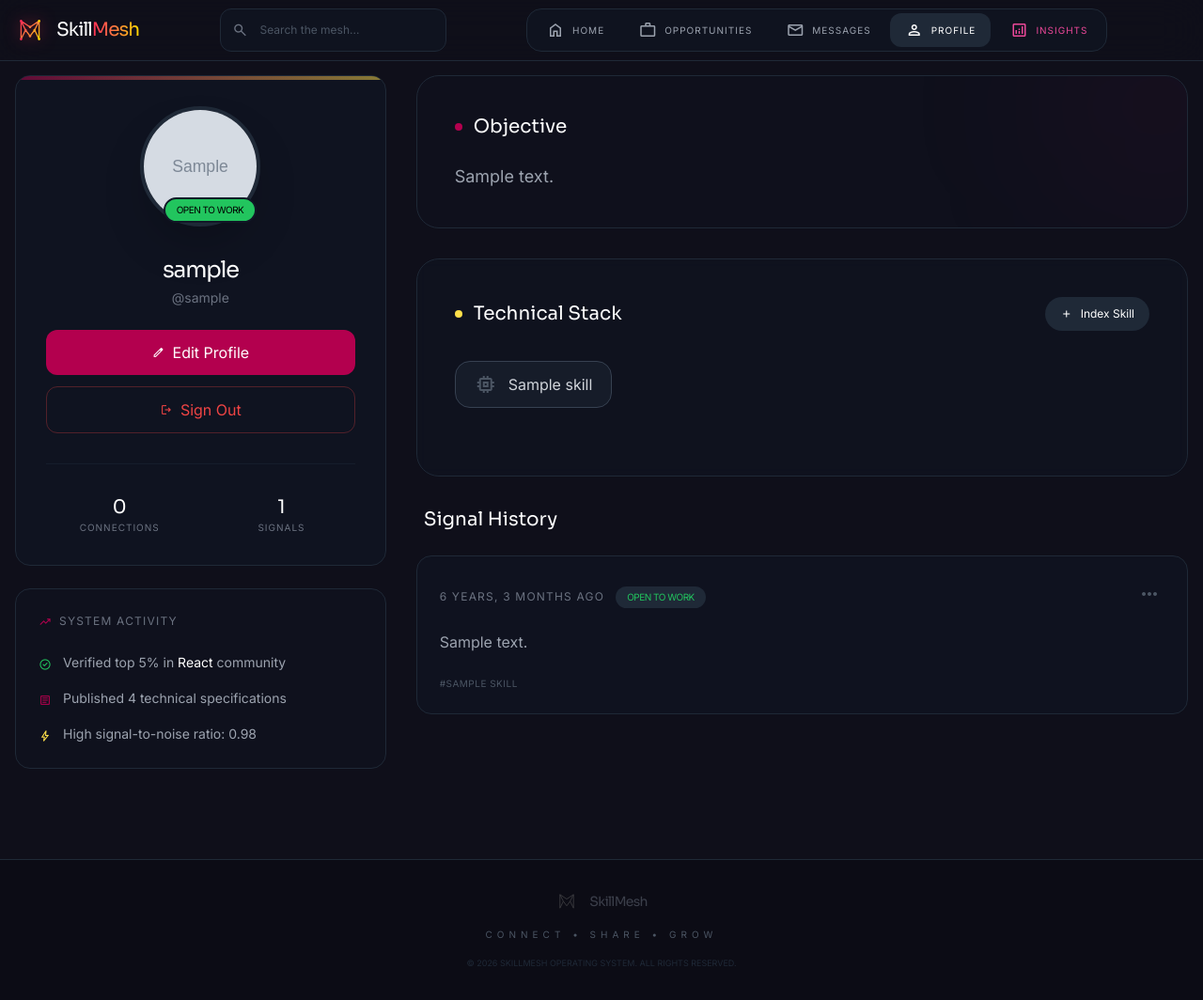
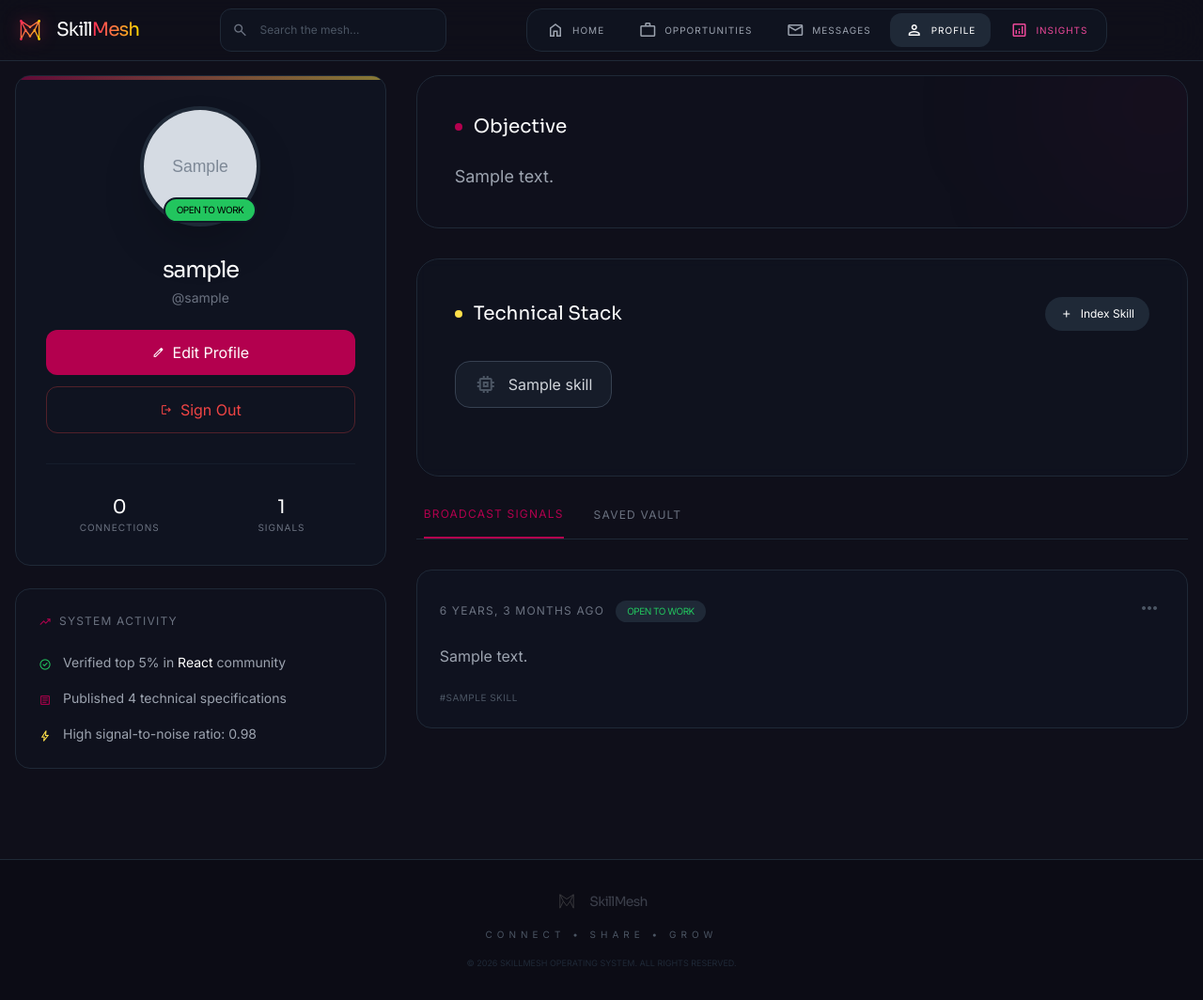
Before and after one commit to Tamore/SkillMesh, a Django app: page /profile/ in a window 1280 px wide. Shown: the whole page at 94% size. Run offline with Django 5.2, Linux system fonts and the light colour scheme; a user stored in the database is signed in; tables that the repository leaves empty hold one stand-in row (values such as "Sample post"); grey boxes marked "Sample" are stand-in pictures; some libraries are stand-ins or nearby versions.

Commit message:
feat: add Saved Vault tab to profile. Implements dynamic tab switching and retrieval of saved signals.

```diff
--- a/core/templates/core/profile.html
+++ b/core/templates/core/profile.html
@@ -132,9 +132,20 @@
             {% endif %}
         </section>
 
+        <!-- Tab Switcher -->
+        <div class="flex gap-8 border-b border-gray-800 px-2">
+            <button onclick="switchTab('signals')" id="signals-tab" class="pb-4 text-xs font-800 uppercase tracking-widest text-primary-container border-b-2 border-primary-container transition-all">
+                Broadcast Signals
+            </button>
+            {% if user == profile.user %}
+            <button onclick="switchTab('saved')" id="saved-tab" class="pb-4 text-xs font-800 uppercase tracking-widest text-gray-500 hover:text-white transition-all">
+                Saved Vault
+            </button>
+            {% endif %}
+        </div>
+
         <!-- Signal History (Recent Posts) -->
-        <section class="space-y-6">
-            <h3 class="text-xl font-sora font-800 text-white px-2">Signal History</h3>
+        <section id="signals-content" class="space-y-6">
             {% for post in profile.user.posts.all|dictsortreversed:"created_at" %}
                 <article class="bg-gray-900/40 border border-gray-800 rounded-2xl p-6 hover:border-gray-700 transition-colors group">
                     <div class="flex items-center justify-between mb-4">
@@ -190,10 +201,69 @@
                 </div>
             {% endfor %}
         </section>
+
+        <!-- Saved Posts Section -->
+        {% if user == profile.user %}
+        <section id="saved-content" class="hidden space-y-6">
+            {% for saved in saved_posts %}
+                <article class="bg-gray-900/40 border border-gray-800 rounded-2xl p-6 hover:border-gray-700 transition-colors group">
+                    <div class="flex items-center justify-between mb-4">
+                        <div class="flex items-center gap-3">
+                            <div class="flex items-center gap-2">
+                                <div class="w-6 h-6 rounded-full bg-primary-container/20 flex items-center justify-center text-[10px] font-800 text-primary-container">
+                                    {{ saved.post.user.username|first|upper }}
+                                </div>
+                                <span class="text-xs font-800 text-white">{{ saved.post.user.username }}</span>
+                            </div>
+                            <p class="text-xs text-gray-500 font-600 uppercase tracking-widest">{{ saved.post.created_at|date:"M d" }}</p>
+                        </div>
+                        <a href="{% url 'toggle_save' saved.post.id %}" class="text-primary-container hover:scale-110 transition-transform">
+                            <span class="material-symbols-outlined filled">bookmark</span>
+                        </a>
+                    </div>
+                    <div class="text-gray-400 leading-relaxed prose prose-invert max-w-none mb-4">
+                        {{ saved.post.content|linebreaks }}
+                    </div>
+                    <div class="flex gap-2">
+                        {% for skill in saved.post.related_skills.all %}
+                            <span class="text-[10px] font-700 text-gray-600 uppercase tracking-wider">#{{ skill.name }}</span>
+                        {% endfor %}
+                    </div>
+                </article>
+            {% empty %}
+                <div class="py-12 text-center text-gray-600 border border-dashed border-gray-800 rounded-2xl">
+                    <span class="material-symbols-outlined text-4xl mb-4 opacity-20">bookmark</span>
+                    <p class="text-sm italic">The vault is empty. No signals indexed yet.</p>
+                </div>
+            {% endfor %}
+        </section>
+        {% endif %}
     </main>
 </div>
 
 <script>
+    function switchTab(tab) {
+        const signalsTab = document.getElementById('signals-tab');
+        const savedTab = document.getElementById('saved-tab');
+        const signalsContent = document.getElementById('signals-content');
+        const savedContent = document.getElementById('saved-content');
+
+        if (tab === 'signals') {
+            signalsTab.classList.add('text-primary-container', 'border-b-2', 'border-primary-container');
+            signalsTab.classList.remove('text-gray-500');
+            savedTab.classList.remove('text-primary-container', 'border-b-2', 'border-primary-container');
+            savedTab.classList.add('text-gray-500');
+            signalsContent.classList.remove('hidden');
+            savedContent.classList.add('hidden');
+        } else {
+            savedTab.classList.add('text-primary-container', 'border-b-2', 'border-primary-container');
+            savedTab.classList.remove('text-gray-500');
+            signalsTab.classList.remove('text-primary-container', 'border-b-2', 'border-primary-container');
+            signalsTab.classList.add('text-gray-500');
+            savedContent.classList.remove('hidden');
+            signalsContent.classList.add('hidden');
+        }
+    }
     const trigger = document.getElementById('add-skill-trigger');
     const form = document.getElementById('skill-form');
     if (trigger && form) {
--- a/core/views.py
+++ b/core/views.py
@@ -164,7 +164,16 @@ def profile_view(request):
             return redirect('index')
     else:
         profile, _ = UserProfile.objects.get_or_create(user=request.user)
-    return render(request, 'core/profile.html', {'profile': profile})
+
+    # Fetch saved posts specifically for this user
+    saved_posts = []
+    if request.user.is_authenticated and request.user == profile.user:
+        saved_posts = SavedPost.objects.filter(user=request.user).select_related('post', 'post__user').order_by('-created_at')
+
+    return render(request, 'core/profile.html', {
+        'profile': profile,
+        'saved_posts': saved_posts
+    })
 
 @login_required
 def edit_profile(request):
```
